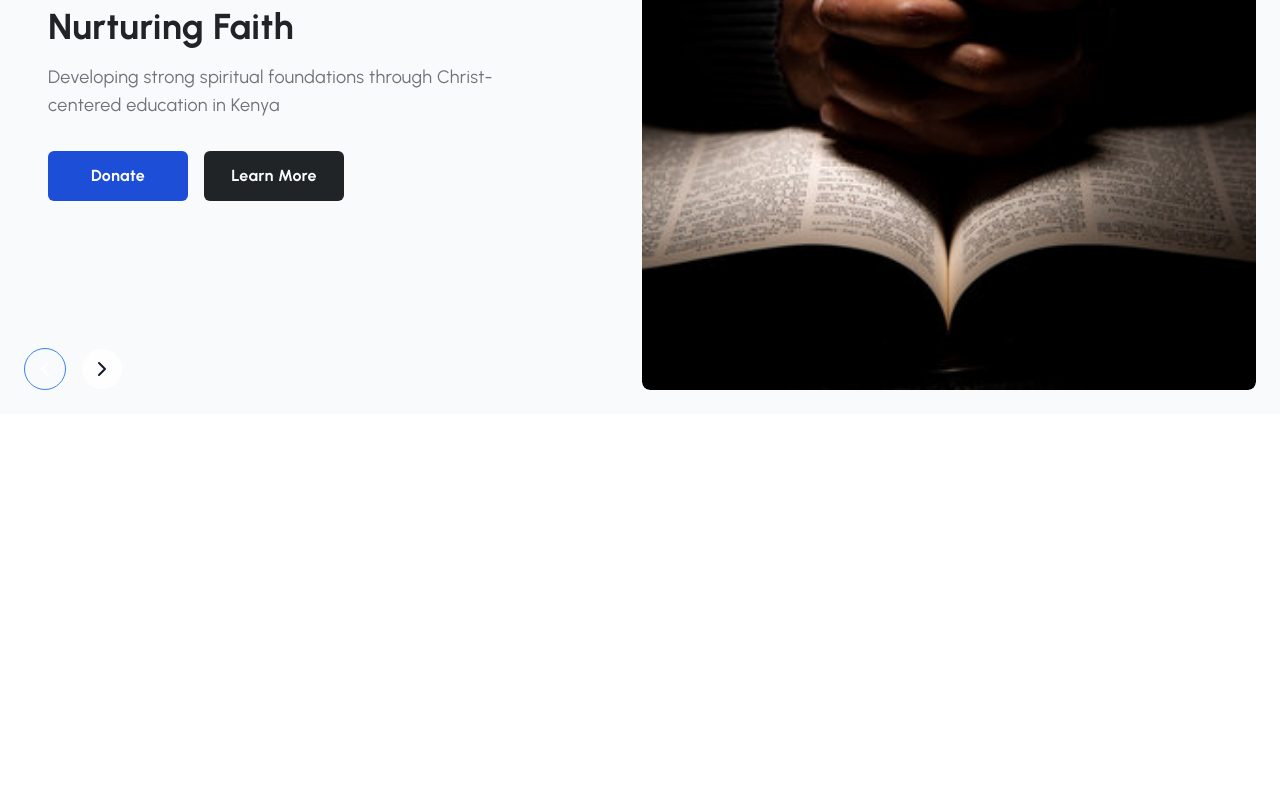
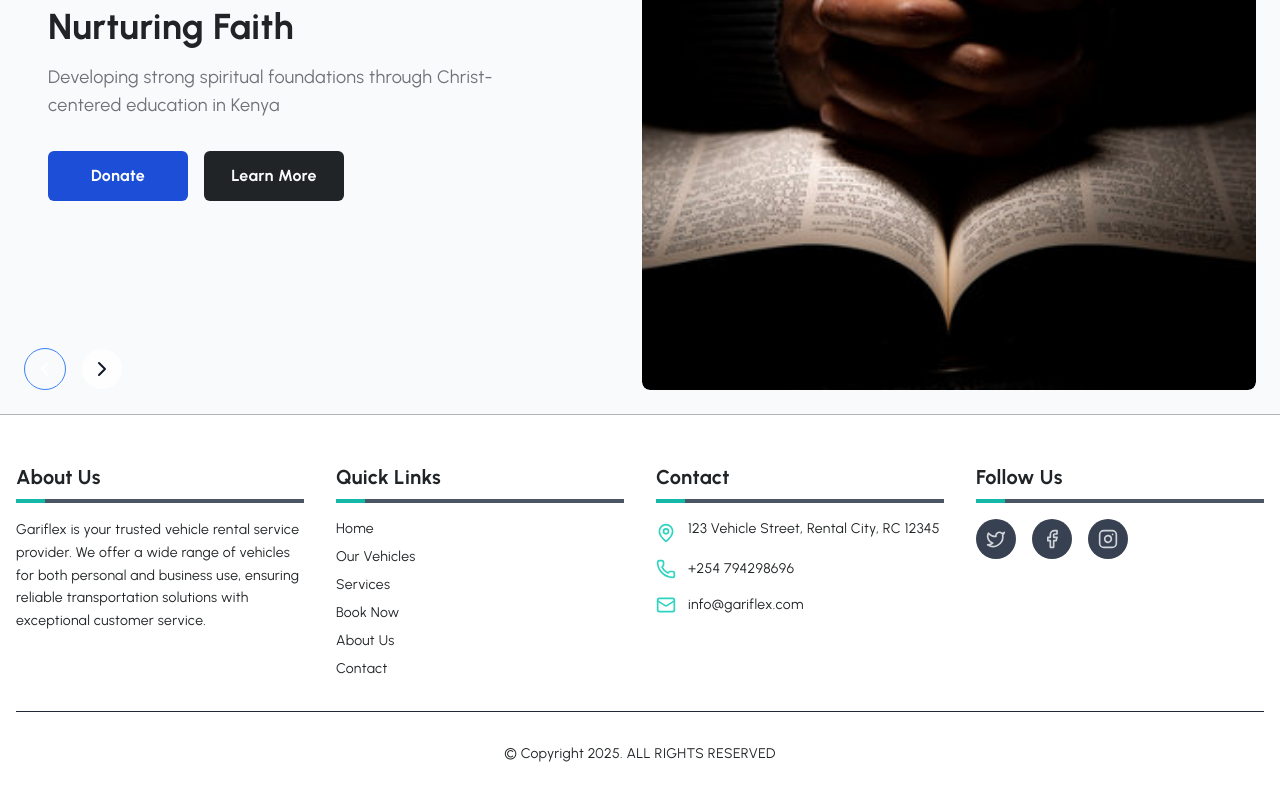
Before and after one commit to K-njeru/godly, a Next.js app: page / in a window 1280 px wide. Shown: the part 386-1186 px from the top of the page. Before the commit the page ends 800 px from the top, so only its background shows below. Built offline with nearby package versions, Linux system fonts and the light colour scheme.

Commit message:
`Added import and usage of Footer component in Page component`

```diff
--- a/src/app/page.tsx
+++ b/src/app/page.tsx
@@ -1,6 +1,7 @@
 
 import Navbar from '@/components/Navbar'
 import HeroSection from "@/components/HeroSection";
+import { Footer } from '@/components/footer';
 
 
 export default function Page() {
@@ -8,6 +9,7 @@ export default function Page() {
     <>
       <Navbar />
       <HeroSection />
+      <Footer />
 
     </>
   )
--- /dev/null
+++ b/src/components/back-to-top.tsx
@@ -0,0 +1,40 @@
+'use client'
+
+import { ArrowUp } from 'lucide-react'
+import { useEffect, useState } from "react"
+
+export function BackToTop() {
+  const [isVisible, setIsVisible] = useState(false)
+
+  useEffect(() => {
+    const toggleVisibility = () => {
+      if (window.pageYOffset > 300) {
+        setIsVisible(true)
+      } else {
+        setIsVisible(false)
+      }
+    }
+
+    window.addEventListener('scroll', toggleVisibility)
+    return () => window.removeEventListener('scroll', toggleVisibility)
+  }, [])
+
+  const scrollToTop = () => {
+    window.scrollTo({
+      top: 0,
+      behavior: 'smooth'
+    })
+  }
+
+  return (
+    <button
+      onClick={scrollToTop}
+      className={`${
+        isVisible ? 'opacity-100' : 'opacity-0'
+      } fixed bottom-4 right-4 rounded-full bg-teal-600 p-3 text-white shadow-lg transition-opacity hover:bg-teal-700 focus:outline-none focus:ring-2 focus:ring-teal-500 focus:ring-offset-2`}
+      aria-label="Back to top"
+    >
+      <ArrowUp className="h-6 w-6" />
+    </button>
+  )
+}
--- /dev/null
+++ b/src/components/footer.tsx
@@ -0,0 +1,118 @@
+import Link from "next/link"
+import { Facebook, Instagram, Twitter, MapPin, Phone, Mail } from "lucide-react"
+import { BackToTop } from "./back-to-top"
+
+export function Footer() {
+  return (
+    <footer className="relative text-foreground bg-card border-t border-muted">
+      <div className="relative z-10 container mx-auto px-4 py-12 ">
+        <div className="grid gap-8 md:grid-cols-2 lg:grid-cols-4">
+          {/* About Us Section */}
+          <div>
+            <h2 className="mb-2 text-xl font-bold">About Us</h2>
+            <div className="mb-4 h-1 w-full bg-gray-600">
+              <div className="h-full w-[10%] bg-teal-500" />
+            </div>
+            <p className="text-sm leading-relaxed">
+              Gariflex is your trusted vehicle rental service provider. We offer a wide range of vehicles for both
+              personal and business use, ensuring reliable transportation solutions with exceptional customer service.
+            </p>
+          </div>
+
+          {/* Quick Links Section */}
+          <div>
+            <h2 className="mb-2 text-xl font-bold">Quick Links</h2>
+            <div className="mb-4 h-1 w-full bg-gray-600">
+              <div className="h-full w-[10%] bg-teal-500" />
+            </div>
+            <nav className="flex flex-col space-y-2">
+              <Link href="/" className="text-sm hover:text-teal-400">
+                Home
+              </Link>
+              <Link href="/vehicles" className="text-sm hover:text-teal-400">
+                Our Vehicles
+              </Link>
+              <Link href="/services" className="text-sm hover:text-teal-400">
+                Services
+              </Link>
+              <Link href="/booking" className="text-sm hover:text-teal-400">
+                Book Now
+              </Link>
+              <Link href="/about" className="text-sm hover:text-teal-400">
+                About Us
+              </Link>
+              <Link href="/contact" className="text-sm hover:text-teal-400">
+                Contact
+              </Link>
+            </nav>
+          </div>
+
+          {/* Contact Section */}
+          <div>
+            <h2 className="mb-2 text-xl font-bold">Contact</h2>
+            <div className="mb-4 h-1 w-full bg-gray-600">
+              <div className="h-full w-[10%] bg-teal-500" />
+            </div>
+            <div className="space-y-4">
+              <div className="flex items-start space-x-3">
+                <MapPin className="mt-1 h-5 w-5 text-teal-400" />
+                <span className="text-sm">123 Vehicle Street, Rental City, RC 12345</span>
+              </div>
+              <div className="flex items-center space-x-3">
+                <Phone className="h-5 w-5 text-teal-400" />
+                <a href="tel:+12345678900" className="text-sm hover:text-teal-400">
+                  +254 794298696
+                </a>
+              </div>
+              <div className="flex items-center space-x-3">
+                <Mail className="h-5 w-5 text-teal-400" />
+                <a href="mailto:info@gariflex.com" className="text-sm hover:text-teal-400">
+                  info@gariflex.com
+                </a>
+              </div>
+            </div>
+          </div>
+
+          {/* Follow Us Section */}
+          <div>
+            <h2 className="mb-2 text-xl font-bold">Follow Us</h2>
+            <div className="mb-4 h-1 w-full bg-gray-600">
+              <div className="h-full w-[10%] bg-teal-500" />
+            </div>
+
+            <div className="flex space-x-4">
+              <a
+                href="https://twitter.com/gariflex"
+                className="flex h-10 w-10 items-center justify-center rounded-full bg-gray-700 text-gray-300 transition-colors hover:bg-teal-500 hover:text-white"
+                aria-label="Twitter"
+              >
+                <Twitter className="h-5 w-5" />
+              </a>
+              <a
+                href="https://facebook.com/gariflex"
+                className="flex h-10 w-10 items-center justify-center rounded-full bg-gray-700 text-gray-300 transition-colors hover:bg-teal-500 hover:text-white"
+                aria-label="Facebook"
+              >
+                <Facebook className="h-5 w-5" />
+              </a>
+              <a
+                href="https://instagram.com/gariflex"
+                className="flex h-10 w-10 items-center justify-center rounded-full bg-gray-700 text-gray-300 transition-colors hover:bg-teal-500 hover:text-white"
+                aria-label="Instagram"
+              >
+                <Instagram className="h-5 w-5" />
+              </a>
+            </div>
+          </div>
+        </div>
+
+        {/* Copyright Section */}
+        <div className="mt-8 border-t border-gray-800 pt-8 text-center">
+          <p className="text-sm">© Copyright {new Date().getFullYear()}. ALL RIGHTS RESERVED</p>
+        </div>
+      </div>
+
+      <BackToTop />
+    </footer>
+  )
+}
```
